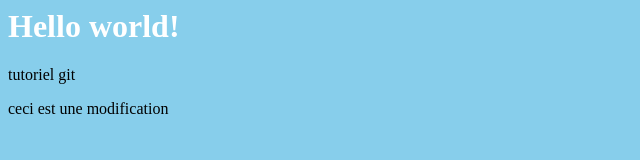
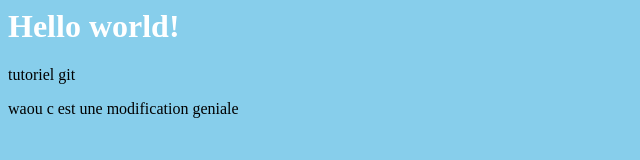
Before and after one commit to chafek/tuto-git, a plain HTML site: page index.html in a window 1280 px wide. Shown: the whole page, without its empty margins (0-640 px from the left). Drawn offline with Linux system fonts and the light colour scheme.

Commit message:
changements mots

```diff
--- a/index.html
+++ b/index.html
@@ -18,7 +18,7 @@
 <body>
     <h1>Hello world!</h1>
     <p>tutoriel git</p>
-    <p>ceci est une modification</p>
+    <p>waou c est une modification geniale</p>
 
 </body>
 
```
